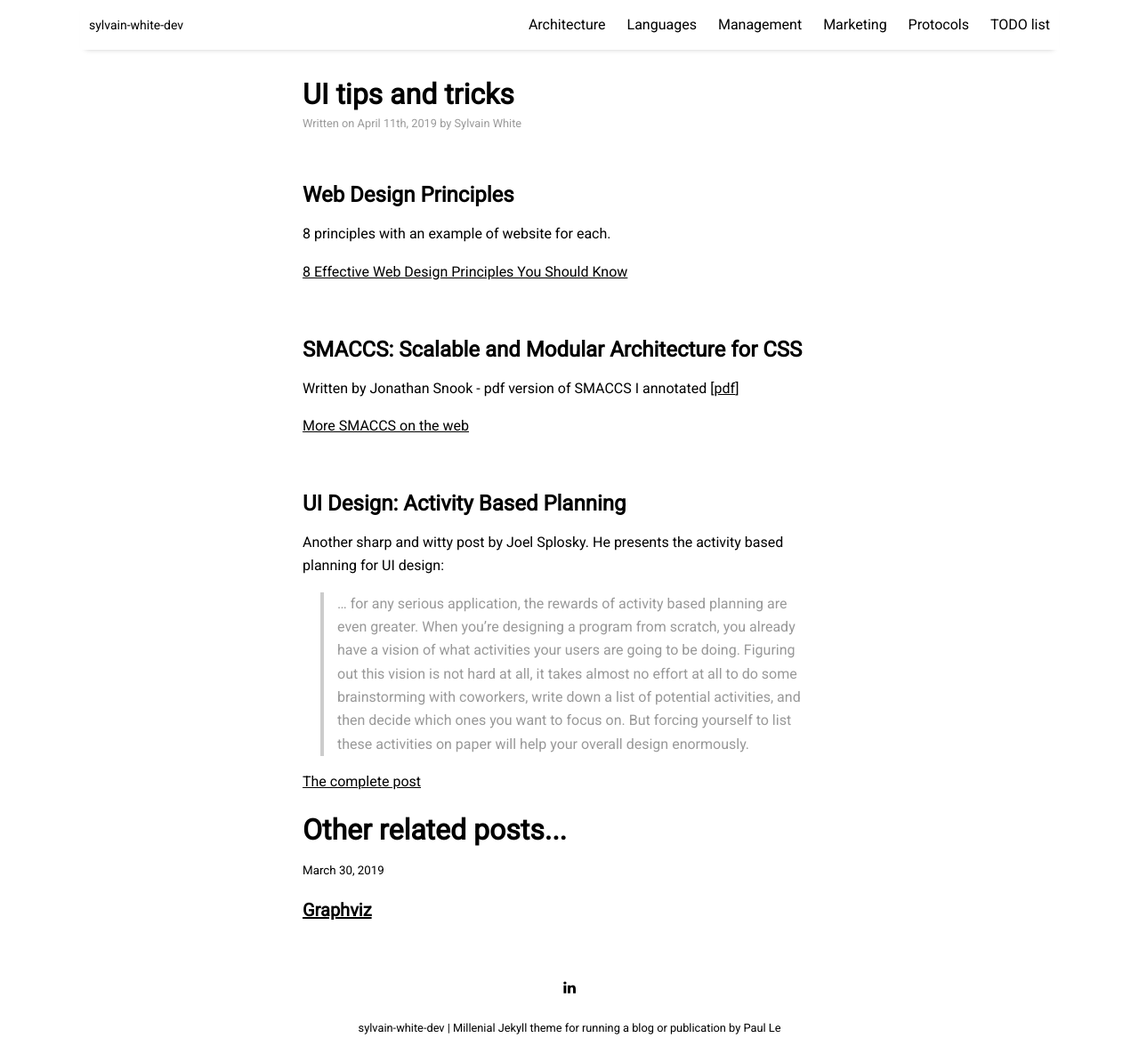
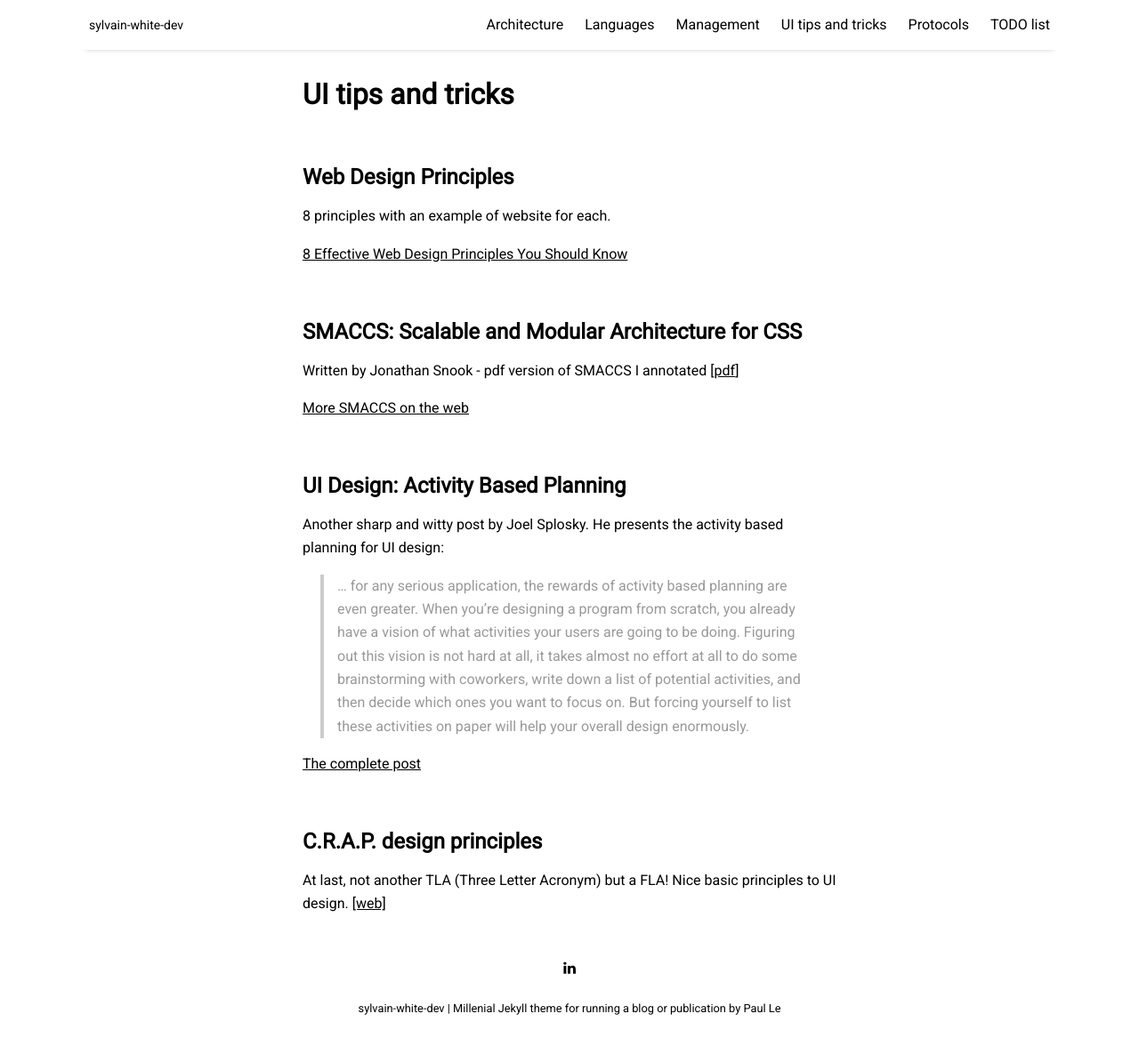
Before and after one commit to sylvainwhite/sylvain-white-dev, a Jekyll site: the page built from pages/uiTipsAndTricks.md, in a window 1280 px wide and 1194 px high. Shown: the whole window at 89% size. Built offline with Jekyll 4.4.1, drawn with Linux system fonts in a browser that asks for light colours; nearby versions of some CDN libraries.

Commit message:
Change ui post to page

```diff
--- a/_data/settings.yml
+++ b/_data/settings.yml
@@ -10,7 +10,7 @@
 - {name: 'Architecture', folder: 'pages', file: 'architecture.html'}
 - {name: 'Languages', folder: 'pages', file: 'languages.html'}
 - {name: 'Management', folder: 'pages', file: 'management.html'}
-- {name: 'Marketing', folder: 'pages', file: 'marketing.html'}
+- {name: 'UI tips and tricks', folder: 'pages', file: 'uiTipsAndTricks.html'}
 - {name: 'Protocols', folder: 'pages', file: 'protocols.html'}
 - {name: 'TODO list', folder: 'pages', file: 'technicalToDoList.html'}
 
--- a/_posts/2019-04-11-uiTipsAndTricks.md
+++ b/pages/uiTipsAndTricks.md
@@ -32,3 +32,10 @@
 >... for any serious application, the rewards of activity based planning are even greater. When you’re designing a program from scratch, you already have a vision of what activities your users are going to be doing. Figuring out this vision is not hard at all, it takes almost no effort at all to do some brainstorming with coworkers, write down a list of potential activities, and then decide which ones you want to focus on. But forcing yourself to list these activities on paper will help your overall design enormously.
 
 [The complete post](https://www.joelonsoftware.com/2000/05/09/the-process-of-designing-a-product/){:target="_blank"}
+
+<br/>
+
+## C.R.A.P. design principles
+
+At last, not another TLA (Three Letter Acronym) but a FLA! Nice basic principles to UI design.
+[[web]](https://saylordotorg.github.io/text_business-information-systems-design-an-app-for-that/s07-01-c-r-a-p-principles-of-graphic-.html){:target="_blank"}
```
Also changed, not shown: other parts of pages/uiTipsAndTricks.md (+3 -3 lines), pages/marketing.md (deleted, +0 -26 lines).
